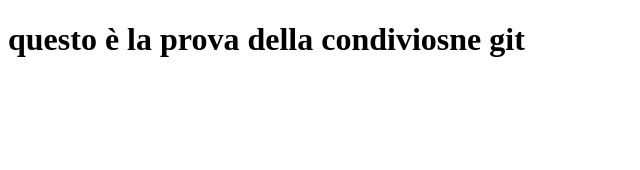
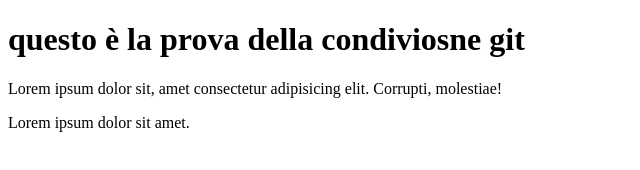
Before and after one commit to EmanueleAnnoscia/prova-git-condiviso, a plain HTML site: page index.html in a window 1280 px wide. Shown: the whole page, without its empty margins (0-640 px from the left). Drawn offline with Linux system fonts and the light colour scheme.

Commit message:
feat: add tag p

```diff
--- a/index.html
+++ b/index.html
@@ -1,11 +1,19 @@
 <!DOCTYPE html>
 <html lang="en">
+
 <head>
     <meta charset="UTF-8">
     <meta name="viewport" content="width=device-width, initial-scale=1.0">
     <title>Document</title>
 </head>
+
 <body>
     <h1>questo è la prova della condiviosne git</h1>
+
+    <p>Lorem ipsum dolor sit, amet consectetur adipisicing elit. Corrupti, molestiae!</p>
+    <p>Lorem ipsum dolor sit amet.</p>
+
+
 </body>
+
 </html>
```
